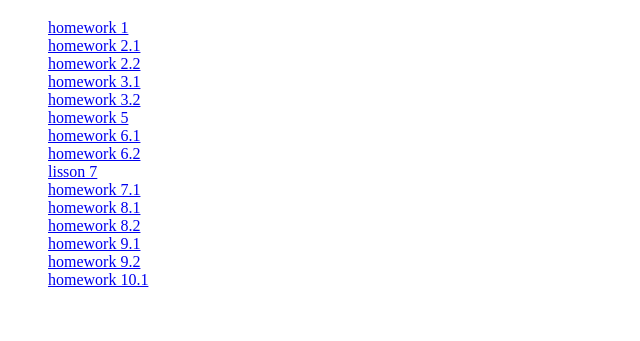
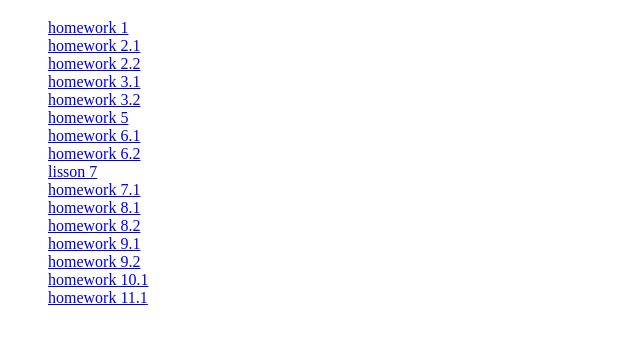
Before and after one commit to shkelira1/shkelira1.github.io, a plain HTML site: page index.html in a window 1280 px wide. Shown: the part 61-402 px from the top of the page, without its empty margins (0-640 px from the left). Drawn offline with Linux system fonts and the light colour scheme.

Commit message:
add link

```diff
--- a/index.html
+++ b/index.html
@@ -56,6 +56,9 @@
 		<li>
 		<a href="https://shkelira1.github.io/homework10.1/"> homework 10.1</a>
 		</li>
+		<li>
+		<a href="https://shkelira1.github.io/homework11.1/"> homework 11.1</a>
+		</li>
     </ul>
 
 </body>
```
